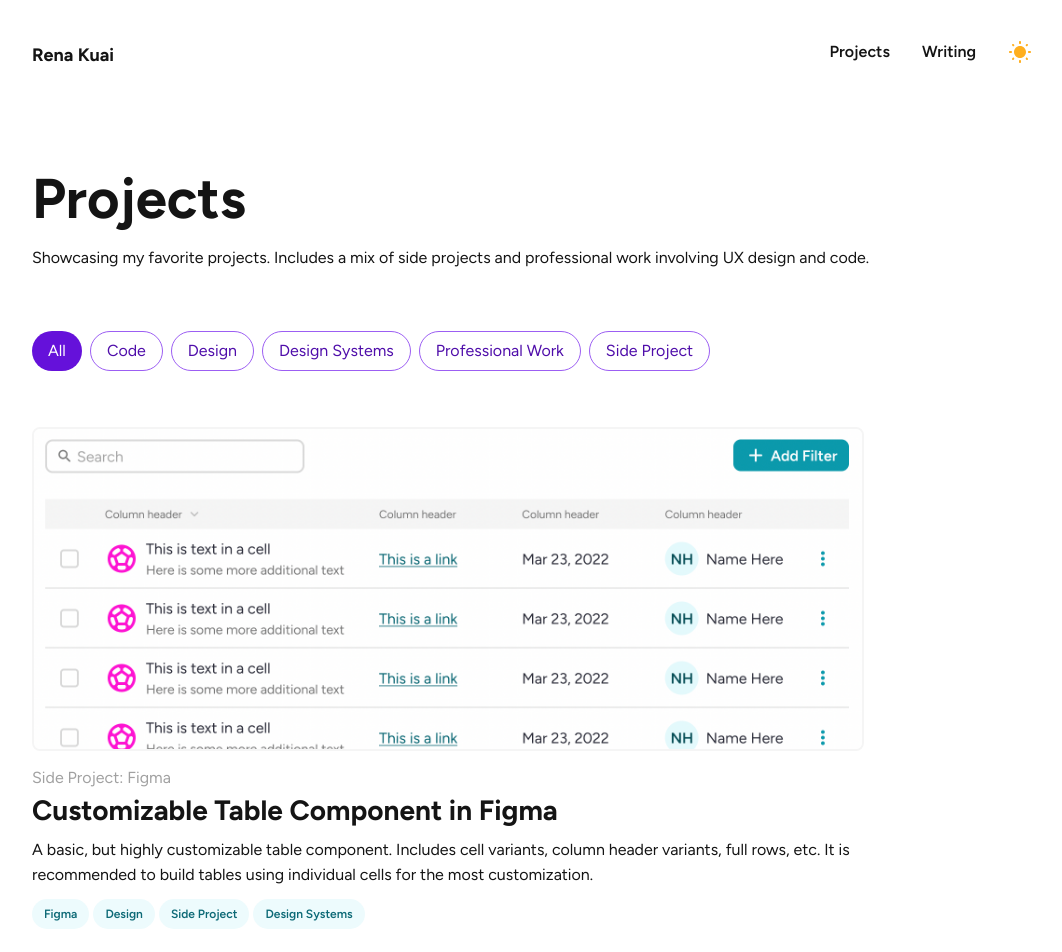
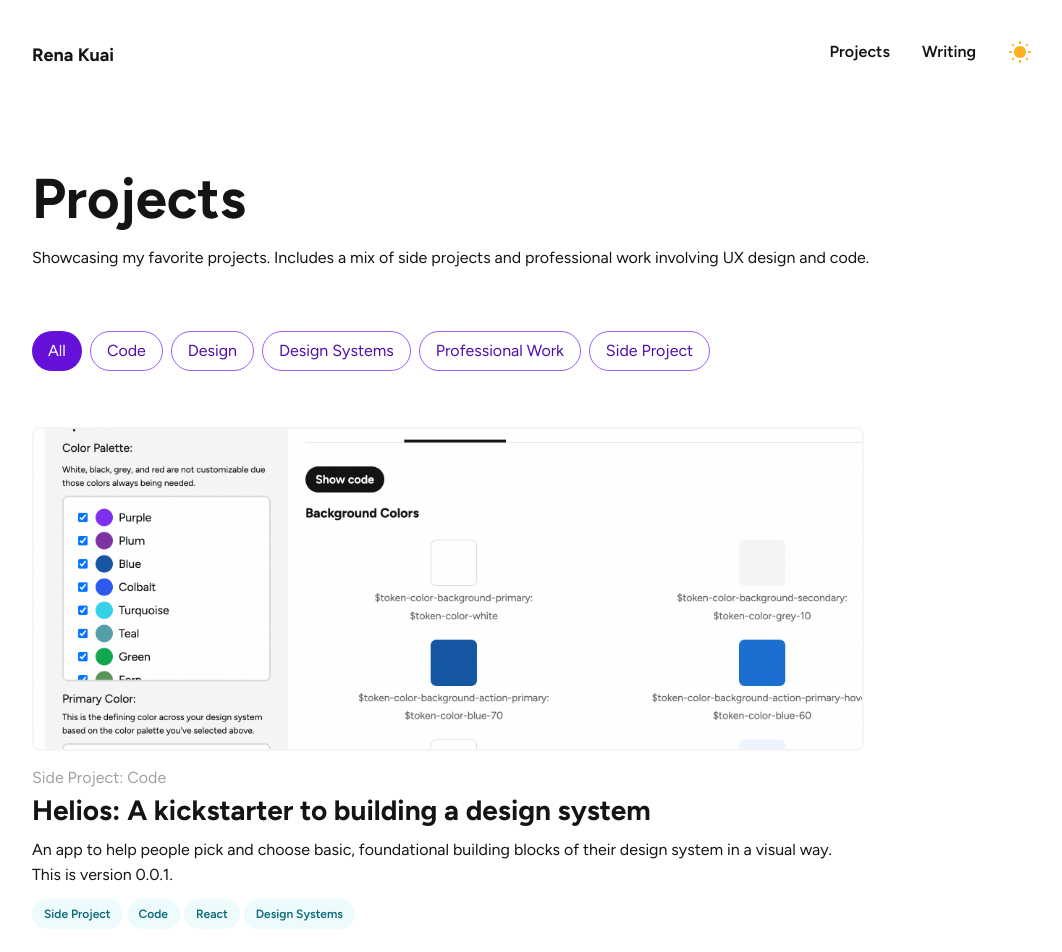
Before and after one commit to renakuai/renakuai.com, a React (Create React App) app: page /projects in a window 1280 px wide. Shown: the top 952 px of the page, without its empty margins (108-1170 px from the left). Built offline with nearby package versions, Linux system fonts and the light colour scheme.

Commit message:
Updated Helios project

```diff
--- a/src/components/projects/projectsList.js
+++ b/src/components/projects/projectsList.js
@@ -65,10 +65,19 @@
     imgsrc: '/uploads/table_component.png',
     imgalt: "Table Components",
     subtitle: "Side Project: Figma",
-    title: "Customizable Table Component in Figma",
     link: "figma.com/community/file/1158568599671392782",
     label: ['Figma', 'Design', 'Side Project', "Design Systems"],
     description: 'A basic, but highly customizable table component. Includes cell variants, column header variants, full rows, etc. It is recommended to build tables using individual cells for the most customization.'
   },
+  {
+    id: 7,
+    title: "Helios: A kickstarter to building a design system",
+    imgsrc: '/uploads/helios.png',
+    imgalt: "Helios App",
+    subtitle: "Side Project: Code",
+    link: "helios-app.netlify.app/",
+    label: ['Side Project', 'Code', 'React', "Design Systems"],
+    description: 'An app to help people pick and choose basic, foundational building blocks of their design system in a visual way. This is version 0.0.1.'
+  },
 
 ]
```
Also changed, not shown: public/uploads/helios.png (added).
